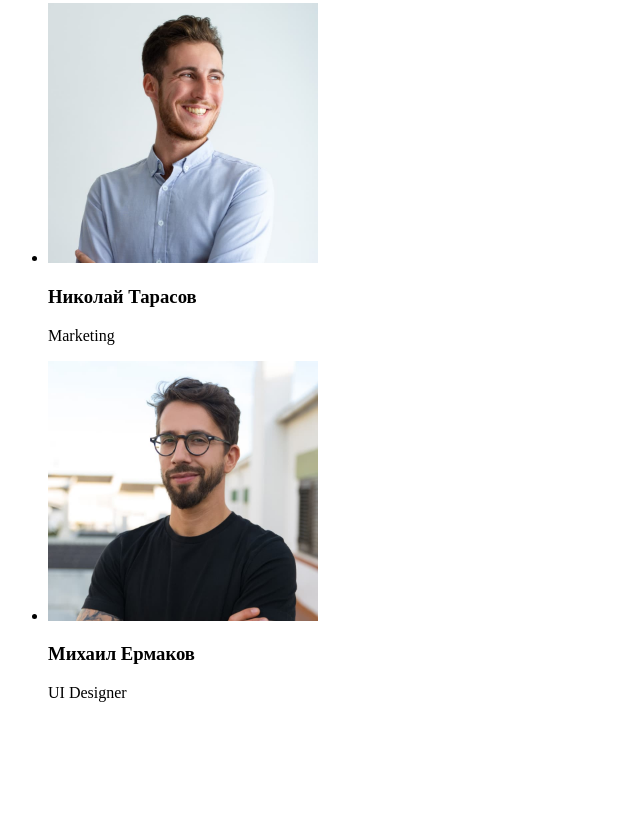
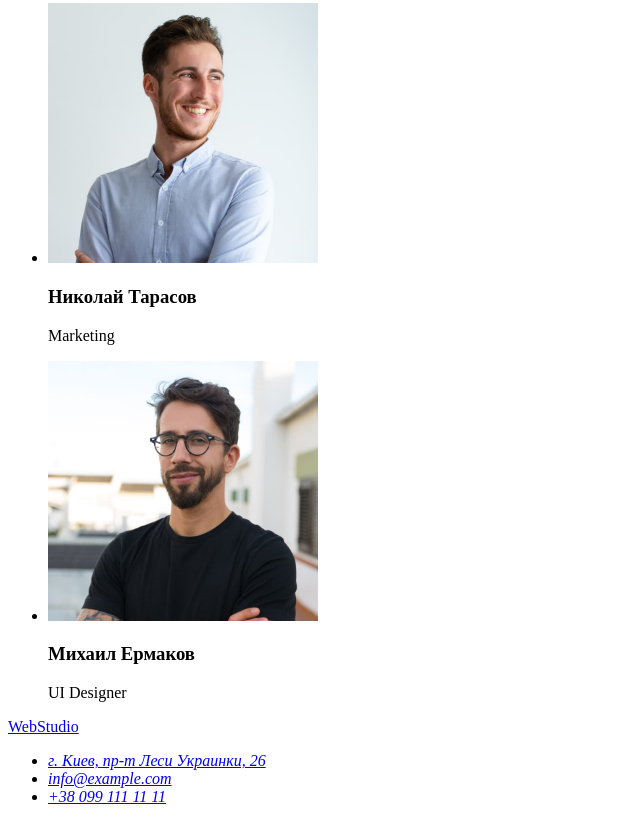
Before and after one commit to DmitriyPolonsky/goit-markup-hw-01, a plain HTML site: page index.html in a window 1280 px wide. Shown: the part 2248-3070 px from the top of the page, without its empty margins (0-640 px from the left). Before the commit the page ends 2966 px from the top, so only its background shows below. Drawn offline with Linux system fonts and the light colour scheme.

Commit message:
добавил footer

```diff
--- a/index.html
+++ b/index.html
@@ -103,10 +103,24 @@
                 </li>
             </ul>
         </section>
-
     </main>
 
+    <!--Футер-->
     <footer>
+        <a href="./">WebStudio</a>
+        <address>
+            <ul>
+                <li>
+                    <a href="https://goo.gl/maps/drPXnBKoKRhrvhJq7" target="_blank" rel="noopener noreferrer">г. Киев, пр-т Леси Украинки, 26</a>
+                </li>
+                <li>
+                    <a href="mailto:info@example.com">info@example.com</a>
+                </li>
+                <li>
+                    <a href="tel:+380991111111">+38 099 111 11 11</a>
+                </li>
+            </ul>
+        </address>
 
     </footer>
 
```
